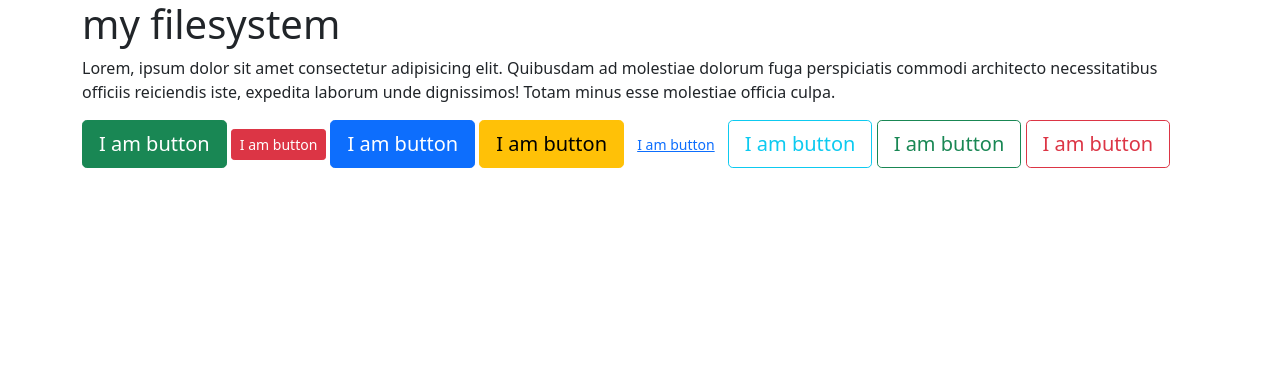
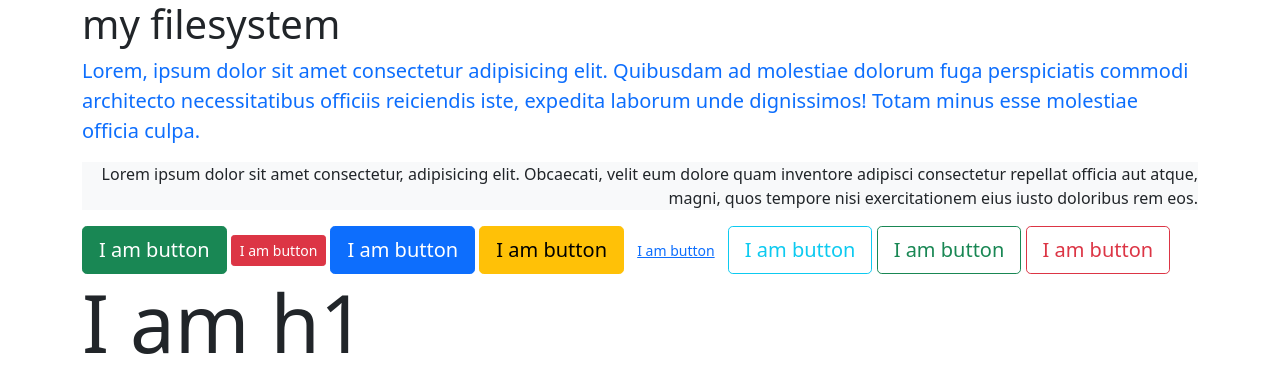
Before and after one commit to TrellixVulnTeam/loopStudio_88Q4, a website: page index.html in a window 1280 px wide. Drawn offline with nearby package versions, Linux system fonts and the light colour scheme.

Commit message:
First commit

```diff
--- a/index.html
+++ b/index.html
@@ -22,12 +22,18 @@
   <body>
     <div class="container">
       <h1>my filesystem</h1>
-      <p>
+      <p class="lead text-primary">
         Lorem, ipsum dolor sit amet consectetur adipisicing elit. Quibusdam ad
         molestiae dolorum fuga perspiciatis commodi architecto necessitatibus
         officiis reiciendis iste, expedita laborum unde dignissimos! Totam minus
         esse molestiae officia culpa.
       </p>
+      <blockquote class="text-end bg-light">
+        Lorem ipsum dolor sit amet consectetur, adipisicing elit. Obcaecati,
+        velit eum dolore quam inventore adipisci consectetur repellat officia
+        aut atque, magni, quos tempore nisi exercitationem eius iusto doloribus
+        rem eos.
+      </blockquote>
       <button class="btn btn-success btn-lg">I am button</button>
       <button class="btn btn-danger btn-sm">I am button</button>
       <button class="btn btn-primary btn-lg">I am button</button>
@@ -36,6 +42,7 @@
       <button class="btn btn-outline-info btn-lg">I am button</button>
       <button class="btn btn-outline-success btn-lg">I am button</button>
       <button class="btn btn-outline-danger btn-lg">I am button</button>
+      <h1 class="display-1">I am h1</h1>
     </div>
     <!-- About
   Careers
```
